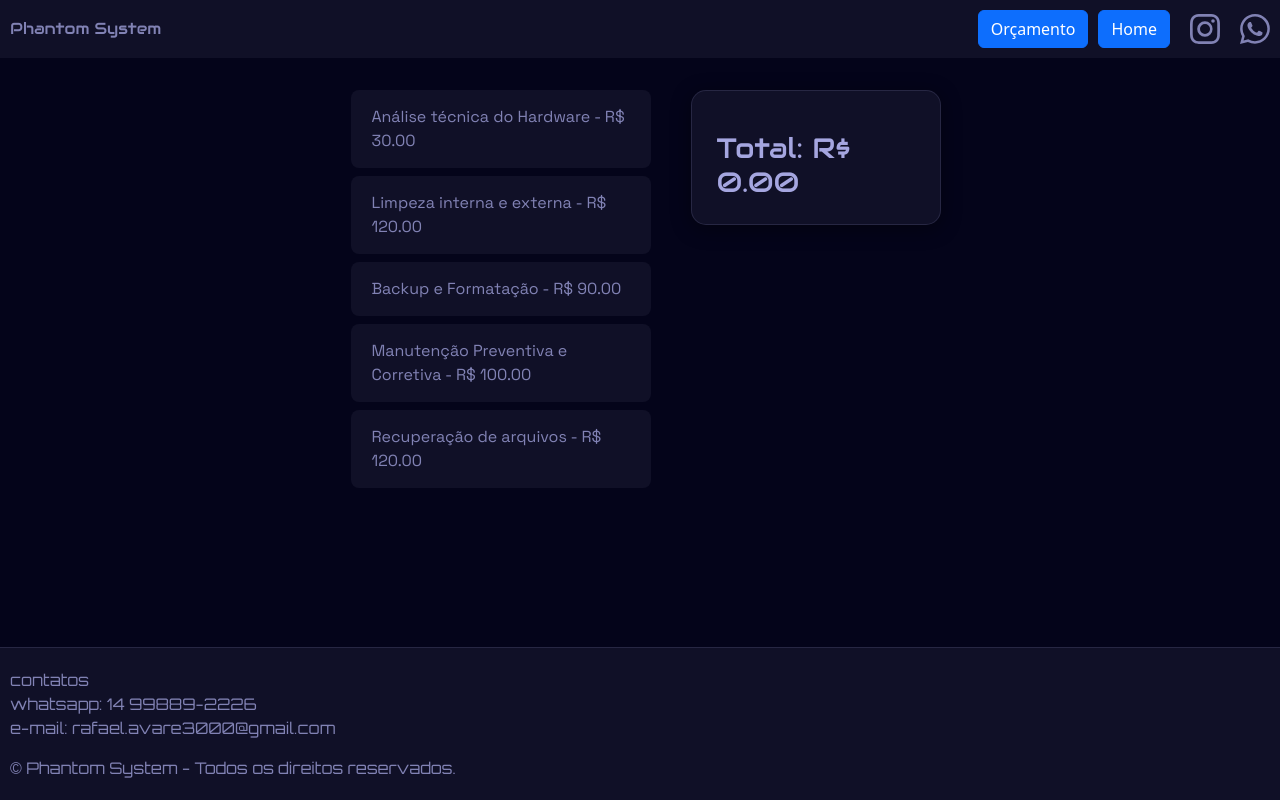
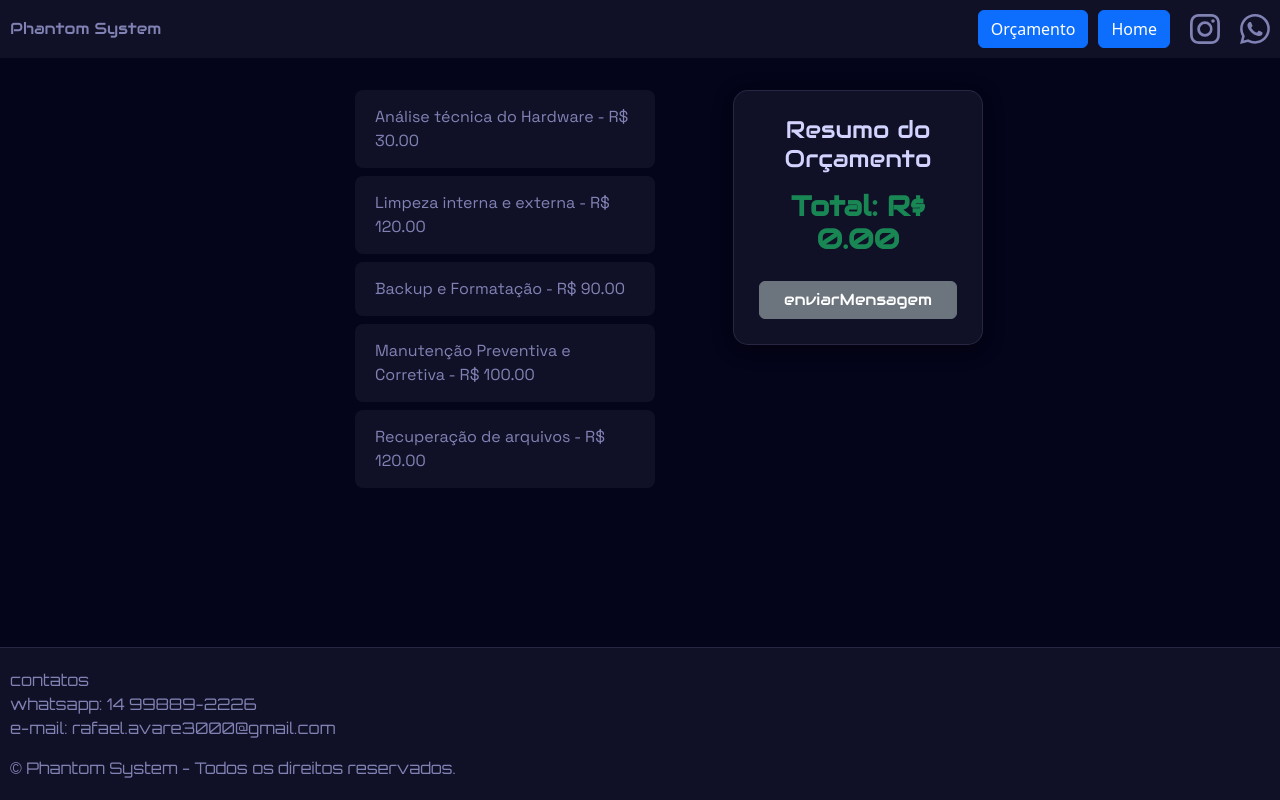
Before and after one commit to rafael101003/PhantomSystem, a React (Vite) app in the folder my-react-app/: page /Orcamento in a window 1280 px wide. Built offline with nearby package versions, Linux system fonts and the light colour scheme.

Commit message:
Path: adicionado botão de envio de formulario de orçamento utilizando API oficial do Whatsapp

```diff
--- /dev/null
+++ b/my-react-app/src/components/botaoWhatsapp.jsx
@@ -0,0 +1,37 @@
+const telefone = "5514998892226"
+
+function BotaoWhatsApp({selecionados = [], total=0}){
+
+    const enviarMensagem = () => {
+
+        if(selecionados.length === 0) return console.log("opa");
+
+        const itensSelecionados =
+        selecionados
+        .map (item => `*${item.title}*: R$ ${item.price.toFixed(2)}`)
+        .join('\n');
+
+        const mensagemMontada =
+        `*Olá, quero solicitar um orçamento destes serviços\n\n` +
+        `${itensSelecionados}\n\n` +
+        `*Total estimado:* R$ ${total.toFixed(2)}`
+
+        const mensagemCodificada = encodeURIComponent(mensagemMontada);
+
+        const whatsapLink = `https://wa.me/${telefone}?text=${mensagemCodificada}`;
+
+        window.open(whatsapLink);
+    };
+
+    const semServico = selecionados.length === 0;
+
+    return(
+        <button
+        onClick={enviarMensagem}
+        className={`btn ${semServico ? 'btn-secondary' : 'btn-success'} w-100 mt-3`}>
+            enviarMensagem
+        </button>
+    );
+}
+
+export default BotaoWhatsApp;
--- a/my-react-app/src/containments/listaOrcamento.jsx
+++ b/my-react-app/src/containments/listaOrcamento.jsx
@@ -1,17 +1,19 @@
 import "./listaOrcamento.css";
 import { useState } from "react";
 import 'bootstrap/dist/css/bootstrap.min.css';
+import BotaoWhatsApp from "../components/botaoWhatsapp";
 
 /* Container de serviços e valores */
 const SERVICOS = [
-    { id: 1, title: 'Análise técnica do Hardware', preco: 30 },
-    { id: 2, title: 'Limpeza interna e externa', preco: 120 },
-    { id: 3, title: 'Backup e Formatação', preco: 90 },
-    { id: 4, title: 'Manutenção Preventiva e Corretiva', preco: 100 },
-    { id: 5, title: 'Recuperação de arquivos', preco: 120 },
+    { id: 1, title: 'Análise técnica do Hardware', price: 30 },
+    { id: 2, title: 'Limpeza interna e externa', price: 120 },
+    { id: 3, title: 'Backup e Formatação', price: 90 },
+    { id: 4, title: 'Manutenção Preventiva e Corretiva', price: 100 },
+    { id: 5, title: 'Recuperação de arquivos', price: 120 },
 ];
 
 function ListaOrcamento() {
+    // Guarda o array de IDs selecionados (ex: [1, 2])
     const [selecionado, setSelecionado] = useState([]);
 
     const handleTroca = (id) => {
@@ -22,32 +24,44 @@ function ListaOrcamento() {
         }
     };
 
-    const total = SERVICOS
-        .filter(servico => selecionado.includes(servico.id))
-        .reduce((soma, servico) => soma + servico.preco, 0);
+    // 1. Filtra os objetos completos dos serviços que estão selecionados
+    const objetosSelecionados = SERVICOS.filter(servico => selecionado.includes(servico.id));
+
+    // 2. Calcula o valor total
+    const total = objetosSelecionados.reduce((soma, servico) => soma + servico.price, 0);
 
     return (
         <div className="row justify-content-center align-items-start g-4 mt-2">
+
+            {/* Coluna da Esquerda: Lista de Serviços */}
             <div className="col-12 col-md-7 col-lg-7">
                 <ul className="list-group">
-                {SERVICOS.map(service => {
-                    const isSelecionado = selecionado.includes(service.id);
+                    {SERVICOS.map(service => {
+                        const isSelecionado = selecionado.includes(service.id);
                         return (
                             <li
                                 key={service.id}
                                 onClick={() => handleTroca(service.id)}
                                 className={`list-group-item ${isSelecionado ? 'active' : ''}`}
-                                style={{ cursor: 'pointer', color: '#8182b4'}}
+                                style={{ cursor: 'pointer', color: isSelecionado ? '#fff' : '#8182b4'}}
                             >
-                            {service.title} - R$ {service.preco.toFixed(2)}
+                                {service.title} - R$ {service.price.toFixed(2)}
                             </li>
                         );
                     })}
                 </ul>
             </div>
-            <div id="totalContainer" className="col-12 col-md-4 col-lg-3">
-                    <h3 id="totalServico" className="mt-3"> Total: R$ {total.toFixed(2)}</h3>
+            <div className="col-12 col-md-5 col-lg-4">
+                <div id="totalContainer">
+                    <h4 className="card-title text-center mb-3">Resumo do Orçamento</h4>
+                    <h3 className="text-center text-success fw-bold">Total: R$ {total.toFixed(2)}</h3>
+                    <BotaoWhatsApp
+                        selecionados={objetosSelecionados}
+                        total={total}
+                    />
+                </div>
             </div>
+
         </div>
     );
 }
```
